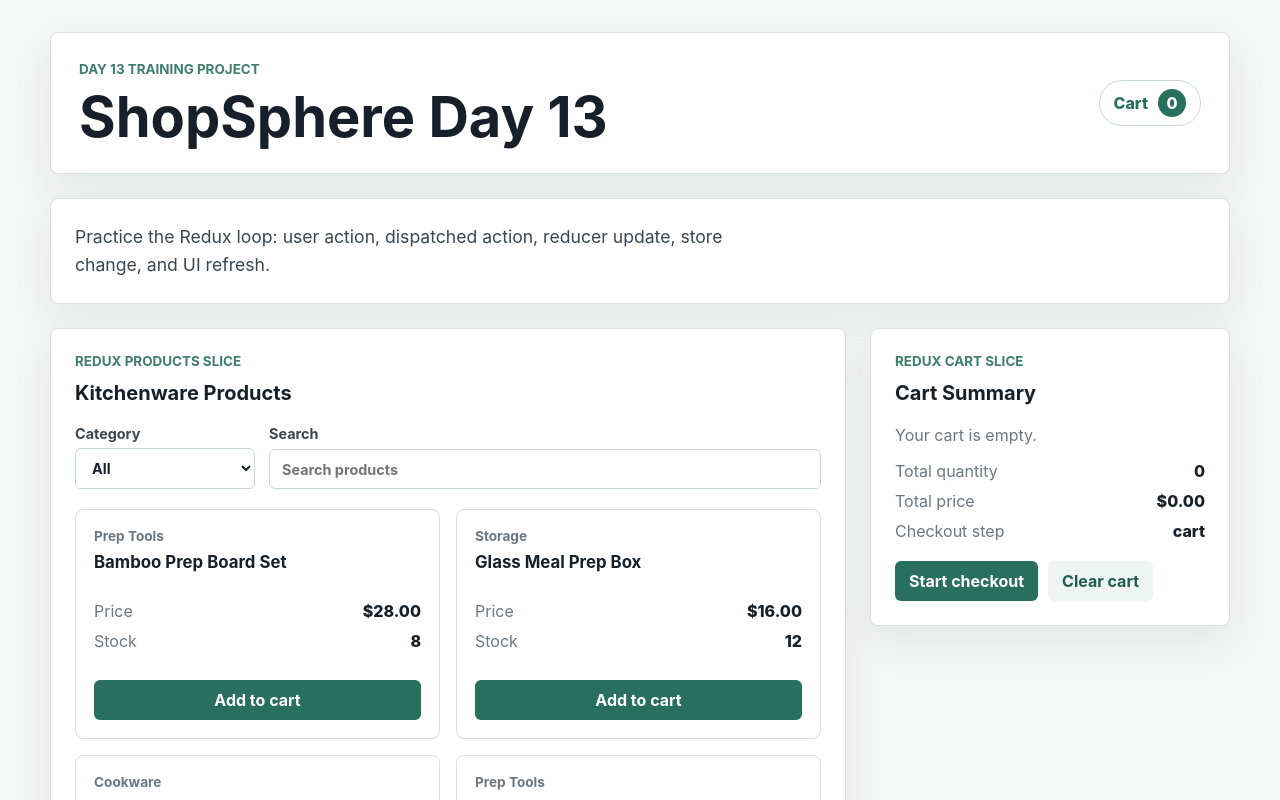
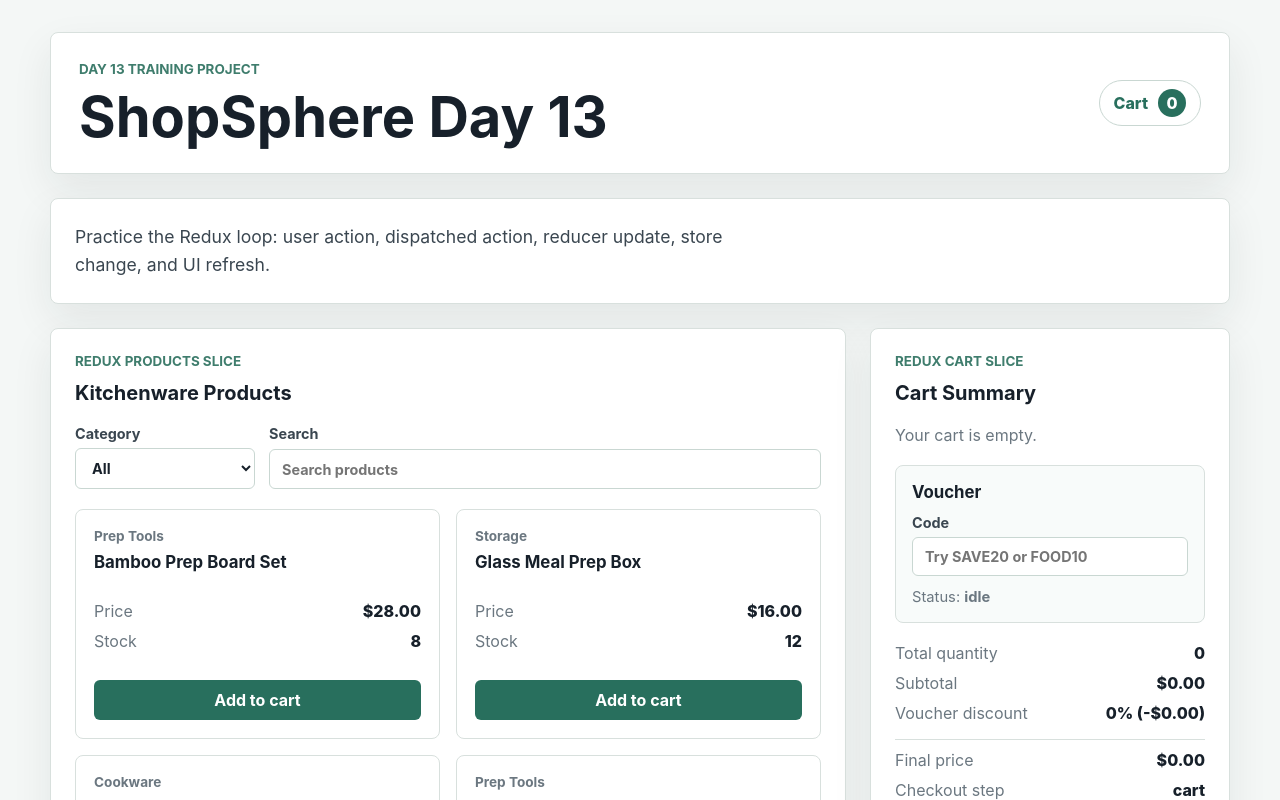
Before and after one commit to isoneday/day13, a React (Vite) app: page / in a window 1280 px wide. Shown: the top 800 px of the page. Built offline with nearby package versions, Linux system fonts and the light colour scheme.

Commit message:
Add RxJS Voucher Validation UI

```diff
--- a/src/components/CartSummary.jsx
+++ b/src/components/CartSummary.jsx
@@ -5,13 +5,17 @@ import {
   cartItemRemoved,
   checkoutStarted,
 } from '../features/cart/cartSlice';
+import VoucherBox from './VoucherBox';
 
 function CartSummary() {
   const dispatch = useDispatch();
   const { items, checkoutStep, error } = useSelector((state) => state.cart);
+  const voucher = useSelector((state) => state.voucher);
 
   const totalQuantity = items.reduce((total, item) => total + item.quantity, 0);
   const totalPrice = items.reduce((total, item) => total + item.price * item.quantity, 0);
+  const discountAmount = totalPrice * (voucher.discountPercent / 100);
+  const finalPrice = totalPrice - discountAmount;
 
   return (
     <aside className="panel cart-summary" aria-labelledby="cart-title">
@@ -51,14 +55,26 @@ function CartSummary() {
         </ul>
       )}
 
+      <VoucherBox />
+
       <dl className="totals">
         <div>
           <dt>Total quantity</dt>
           <dd>{totalQuantity}</dd>
         </div>
         <div>
-          <dt>Total price</dt>
+          <dt>Subtotal</dt>
           <dd>${totalPrice.toFixed(2)}</dd>
+        </div>
+        <div>
+          <dt>Voucher discount</dt>
+          <dd>
+            {voucher.discountPercent}% (-${discountAmount.toFixed(2)})
+          </dd>
+        </div>
+        <div className="final-total">
+          <dt>Final price</dt>
+          <dd>${finalPrice.toFixed(2)}</dd>
         </div>
         <div>
           <dt>Checkout step</dt>
--- /dev/null
+++ b/src/components/VoucherBox.jsx
@@ -0,0 +1,85 @@
+import { useEffect, useMemo } from 'react';
+import { useDispatch, useSelector } from 'react-redux';
+import { EMPTY, Subject, from } from 'rxjs';
+import {
+  catchError,
+  debounceTime,
+  distinctUntilChanged,
+  filter,
+  map,
+  switchMap,
+  tap,
+} from 'rxjs/operators';
+import {
+  voucherInputChanged,
+  voucherValidationErrored,
+  voucherValidationFailed,
+  voucherValidationStarted,
+  voucherValidationSucceeded,
+} from '../features/voucher/voucherSlice.js';
+import { validateVoucherApi } from '../services/fakeApi.js';
+
+function VoucherBox() {
+  const dispatch = useDispatch();
+  const voucher = useSelector((state) => state.voucher);
+  const voucherInput$ = useMemo(() => new Subject(), []);
+
+  useEffect(() => {
+    const subscription = voucherInput$
+      .pipe(
+        map((value) => value.trim().toUpperCase()),
+        debounceTime(500),
+        distinctUntilChanged(),
+        filter((code) => code.length >= 3),
+        tap(() => dispatch(voucherValidationStarted())),
+        // switchMap keeps the latest voucher request as the only result that matters.
+        switchMap((code) =>
+          from(validateVoucherApi(code)).pipe(
+            catchError((error) => {
+              dispatch(voucherValidationErrored(error.message));
+              return EMPTY;
+            }),
+          ),
+        ),
+      )
+      .subscribe((result) => {
+        if (result.valid) {
+          dispatch(voucherValidationSucceeded(result));
+          return;
+        }
+
+        dispatch(voucherValidationFailed(result));
+      });
+
+    return () => subscription.unsubscribe();
+  }, [dispatch, voucherInput$]);
+
+  function handleVoucherChange(event) {
+    const value = event.target.value;
+    dispatch(voucherInputChanged(value));
+    voucherInput$.next(value);
+  }
+
+  return (
+    <section className="voucher-box" aria-labelledby="voucher-title">
+      <h3 id="voucher-title">Voucher</h3>
+      <label>
+        Code
+        <input
+          type="text"
+          value={voucher.code}
+          onChange={handleVoucherChange}
+          placeholder="Try SAVE20 or FOOD10"
+          autoComplete="off"
+        />
+      </label>
+      <p className={`voucher-status voucher-status-${voucher.status}`}>
+        Status: <strong>{voucher.status}</strong>
+      </p>
+      {voucher.message && <p className="voucher-message">{voucher.message}</p>}
+      {voucher.error && <p className="voucher-error">{voucher.error}</p>}
+    </section>
+  );
+}
+
+export default VoucherBox;
--- a/src/index.css
+++ b/src/index.css
@@ -265,6 +265,45 @@ dd {
   margin-top: 20px;
 }
 
+.voucher-box {
+  display: grid;
+  gap: 12px;
+  border: 1px solid #d8e0dd;
+  border-radius: 8px;
+  background: #f8fbfa;
+  margin: 20px 0;
+  padding: 16px;
+}
+
+.voucher-box h3,
+.voucher-box p {
+  margin-bottom: 0;
+}
+
+.voucher-status {
+  color: #6b7780;
+  font-size: 0.92rem;
+}
+
+.voucher-message {
+  color: #286f5d;
+  font-weight: 700;
+}
+
+.voucher-error,
+.voucher-status-error,
+.voucher-status-invalid {
+  color: #8c2f2f;
+}
+
+.voucher-status-valid {
+  color: #286f5d;
+}
+
+.voucher-status-validating {
+  color: #8a5b15;
+}
+
 .empty-state,
 .muted {
   color: #6b7780;
@@ -285,6 +324,12 @@ dd {
   background: #fff4f4;
   margin-bottom: 18px;
   padding: 12px;
+}
+
+.final-total {
+  border-top: 1px solid #d8e0dd;
+  margin-top: 6px;
+  padding-top: 10px;
 }
 
 .debug-grid {
```
Also changed, not shown: 2 other files (tests, documents, lock files or other folders).
